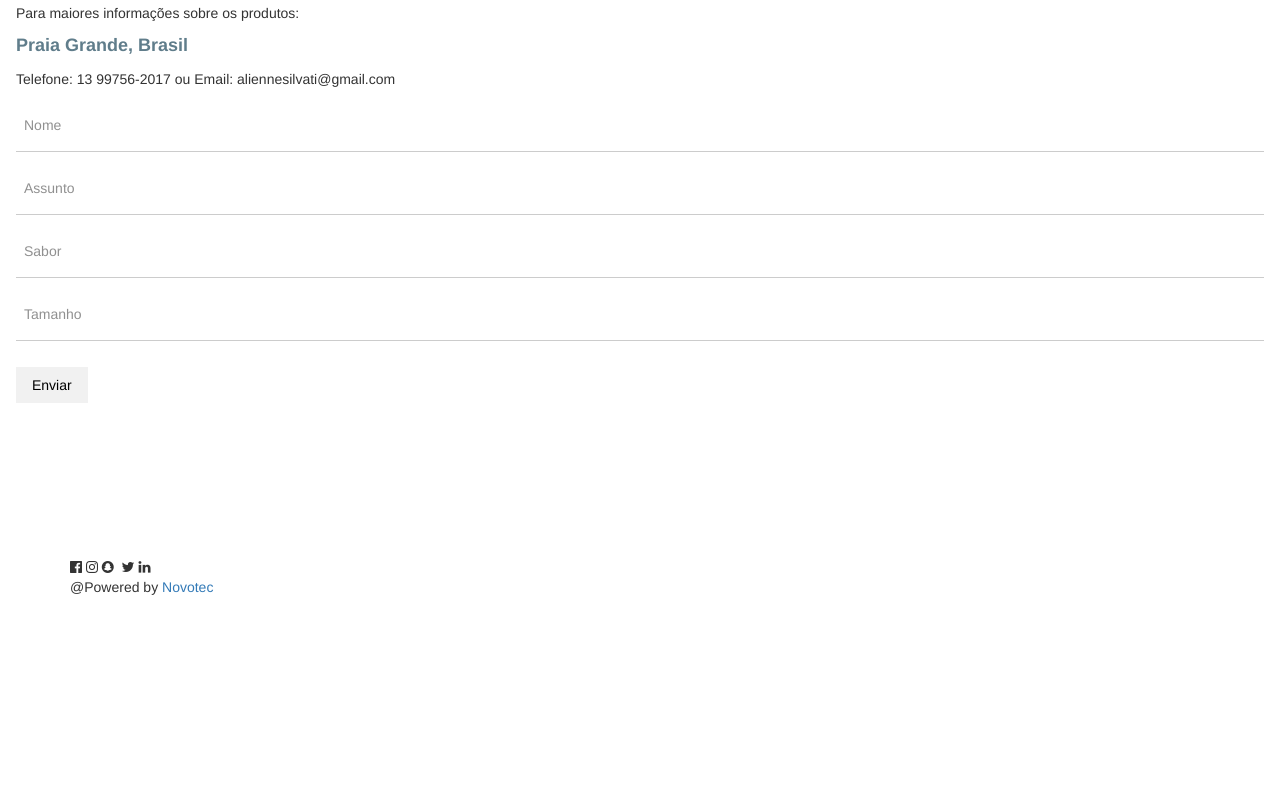
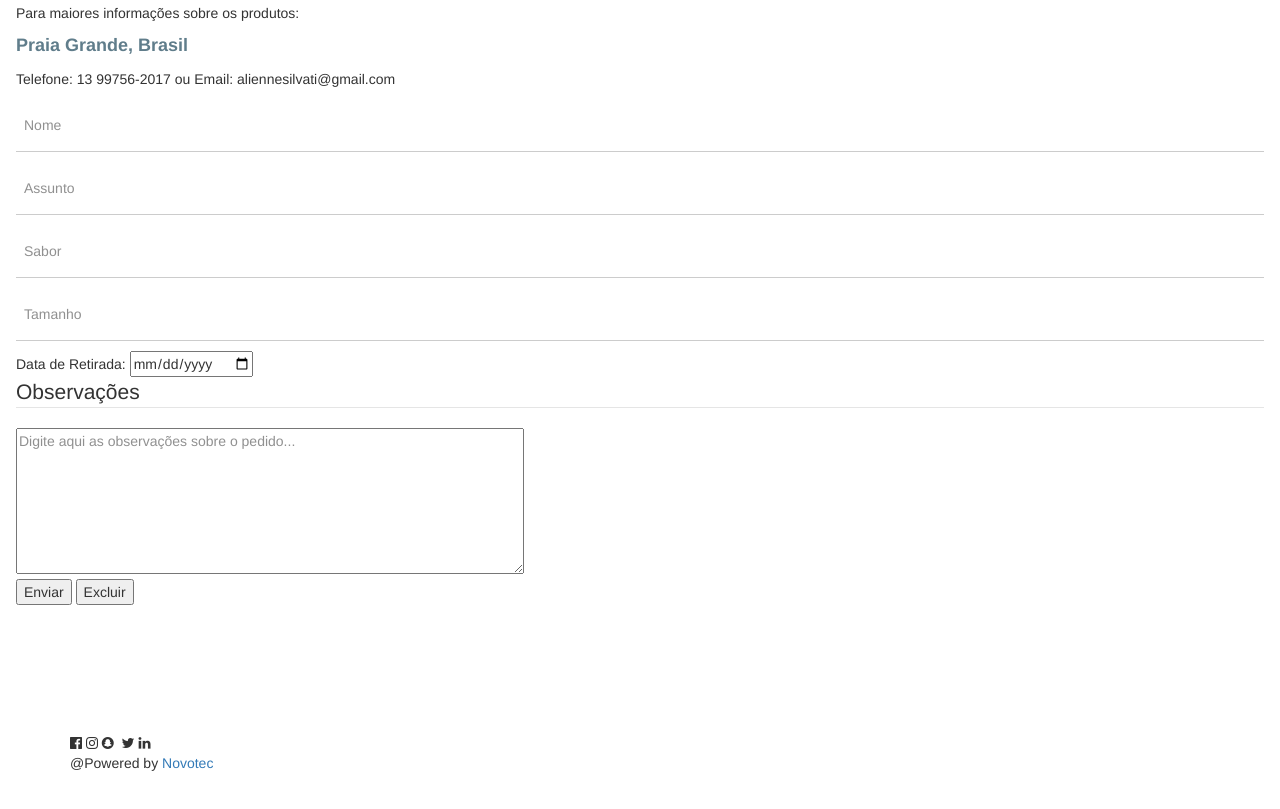
Before and after one commit to AlienneSilva/ProjetoLojaBolos, a plain HTML site: page Projeto.html in a window 1280 px wide. Shown: the part 1731-2540 px from the top of the page. Before the commit the page ends 2402 px from the top, so only its background shows below. Drawn offline with nearby package versions, Linux system fonts and the light colour scheme.

Commit message:
Corrige formulario de contato.

```diff
--- a/Projeto.html
+++ b/Projeto.html
@@ -26,10 +26,12 @@
             <h1>Bolos Tarsa</h1>
             <h2>O melhor Bolo do mundo</h2>
             <!-- Deixando itens de navegação do lado direito e Escondendo em telas pequenas them on small screens -->
-            <ul class="nav navbar-nav w3-right"><!--coloca no final o menu-->
+            <ul class="nav navbar-nav w3-right">
+                <!--coloca no final o menu-->
                 <li><a href="#contato"><span class="glyphicon glyphicon-envelope"> </span> Pedido</a></li>
             </ul>
-                <ul class="nav navbar-nav w3-right"><!--coloca no final o menu-->
+            <ul class="nav navbar-nav w3-right">
+                <!--coloca no final o menu-->
                 <li class="w3-right">
                     <a class="w3-dropdown" data-toggle="dropdown" href="#tipos">Tipos de Bolos
                         <span class="fa fa-caret-down"></span></a>
@@ -50,7 +52,7 @@
     </div>
     <div class="w3-row w3-padding-64" id="ch">
         <div class="w3-col m6 w3-padding-large w3-hide-small">
-        <img src="Imagens\ch.jpg"  class="w3-round w3-image" alt="Table Setting" border="0"></a>
+            <img src="Imagens\ch.jpg" class="w3-round w3-image" alt="Table Setting" border="0"></a>
         </div>
         <div class="w3-col m6 w3-padding-large ">
             <h1>Bolo de Chocolate</h1></br>
@@ -65,7 +67,7 @@
 
     <div class="w3-row w3-padding-64" id="mg">
         <div class="w3-col m6 w3-padding-large w3-hide-small">
-    <img src="Imagens\mg.jpg"  class="w3-round w3-image w3-opacity-min" alt="Table Setting" border="0"></a>
+            <img src="Imagens\mg.jpg" class="w3-round w3-image w3-opacity-min" alt="Table Setting" border="0"></a>
         </div>
         <div class="w3-col m6 w3-padding-large">
             <h1>Bolo de Morango</h1><br>
@@ -79,7 +81,7 @@
     </div>
     <div class="w3-row w3-padding-64" id="nm">
         <div class="w3-col m6 w3-padding-large w3-hide-small">
-    <img src="Imagens\nm.jpg"  class="w3-round w3-image w3-opacity-min" alt="Table Setting" border="0"></a>
+            <img src="Imagens\nm.jpg" class="w3-round w3-image w3-opacity-min" alt="Table Setting" border="0"></a>
         </div>
         <div class="w3-col m6 w3-padding-large">
             <h1>Bolo de Ninho de Morango</h1><br>
@@ -92,7 +94,7 @@
         </div>
         <div class="w3-row w3-padding-64" id="brig">
             <div class="w3-col m6 w3-padding-large w3-hide-small">
-    <img src="Imagens\brig.jpg"  class="w3-round w3-image w3-opacity-min" alt="Table Setting" border="0"></a>
+                <img src="Imagens\brig.jpg" class="w3-round w3-image w3-opacity-min" alt="Table Setting" border="0"></a>
             </div>
             <div class="w3-col m6 w3-padding-large">
                 <h1>Bolo de Brigadeiro</h1><br>
@@ -107,15 +109,33 @@
                 <h1>Faça seu Pedido Aqui!</h1><br>
                 <p>Para maiores informações sobre os produtos:</p>
                 <p class="w3-text-blue-grey w3-large"><b>Praia Grande, Brasil</b></p>
-    <p>Telefone: 13 99756-2017 ou  Email: aliennesilvati@gmail.com</p>
+                <p>Telefone: 13 99756-2017 ou Email: aliennesilvati@gmail.com</p>
                 <footer>
 
                     <form>
-    <p><input class="w3-input w3-padding-16" type="text" placeholder="Nome" ></p>
-    <p><input class="w3-input w3-padding-16" type="number" placeholder="Assunto" ></p>
-    <p><input class="w3-input w3-padding-16" type="text" placeholder="Sabor" ></p>
-    <p><input class="w3-input w3-padding-16" type="text" placeholder="Tamanho" ></p>
-    <p><button class="w3-button w3-light-grey w3-section" type="submit">Enviar</button></p>
+                        <p><input class="w3-input w3-padding-16" type="text" placeholder="Nome"></p>
+                        <p><input class="w3-input w3-padding-16" type="number" placeholder="Assunto"></p>
+                        <p><input class="w3-input w3-padding-16" type="text" placeholder="Sabor"></p>
+                        <p><input class="w3-input w3-padding-16" type="text" placeholder="Tamanho"></p>
+                        <div>
+                            Data de Retirada: <input id="date" type="date">
+                        </div>
+                        <fieldset>
+                            <legend>Observações</legend>
+                            <textarea name="obs" cols="60" rows="7"
+                                placeholder="Digite aqui as observações sobre o pedido..."></textarea>
+                        </fieldset>
+                        <input type="submit" name="submit" value="Enviar" onclick="mensage()" />
+                        <input type="reset" name="excluir" value="Excluir" />
+                        <script language="JavaScript">
+                            var enviar;
+
+                            function mensage() {
+                                window.alert('Seu pedido foi encaminhado com sucesso, aguarde nosso contato telefônico!')
+                            }
+
+                        </script>
+
                     </form>
 
             </div>
@@ -131,68 +151,7 @@
                 <p>@Powered by <a href=" http://www.novotec.sp.gov.br/">Novotec</a>
             </footer>
         </div>
-<!--
 
-
-    <form action="aliennesilvati@gmail.com" name="pedido" method="post">
-
-        Digite seu nome e sobrenome: <input type="text" id="nome" name="nome" placeholder="Nome Sobrenome" required>
-        <p></p>
-        Digite seu Telefone: <input type="text" id="tel" name="tel" placeholder="(00) 00000-0000" maxlength="11"
-            required>
-        <p></p>
-        Digite seu email<input type="email" name="_replyto" placeholder="exemple@exemple.com">
-        <p></p>
-        Escolha o sabor: <select name="sabor">
-            <option value="naoSelecionado">Selecione</option>
-            <option value="chocolate">Chocolate</option>
-            <option value="morango">Morango</option>
-            <option value="ninho">Ninho com Morango</option>
-            <option value="brigadeiro">Brigadeiro</option>
-        </select><br></br>
-        Escolha o tamanho: <select name="tam">
-            <option value="naoSelecionado">Selecione</option>
-            <option value="p">Pequeno - 1Kg</option>
-            <option value="m">Médio - 2kg</option>
-            <option value="g">Grande - 3kg</option>
-            <option value="gg">Extra Grande - 4kg</option>
-        </select>
-        <br></br>
-
-        <legend>Escolha o Recheio e a Massa:</legend>
-        <p></p>
-
-        <input type="checkbox" name="chocolate" value="chocolate">"Massa Baunilha com Recheio de
-        Chocolate"<br></br>
-        <input type="checkbox" name="choco" value="choco">"Massa Chocolate com Recheio de Chocolate"<br></br>
-        <input type="checkbox" name="morango" value="morango">"Massa Baunilha com Recheio de Morango"<br></br>
-        <input type="checkbox" name="ninho" value="ninho">"Massa Baunilha com Recheio de Morango, polvilhado com
-        Ninho"<br></br>
-        <input type="checkbox" name="brigadeiro" value="brigadeiro">"Massa Chocolate com Recheio de
-        Brigadeiro"<br></br>
-        <div>
-            Data de Retirada: <input id="date" type="date">
-        </div>
-
-        <fieldset>
-            <legend>Observações</legend>
-            <textarea name="obs" cols="60" rows="7"
-                placeholder="Digite aqui as observações sobre o pedido..."></textarea>
-        </fieldset>
-        <input type="submit" name="submit" value="Enviar" onclick="mensage()" />
-        <input type="reset" name="excluir" value="Excluir" />
-
-    </form>
-
-    <script language="JavaScript">
-        var enviar;
-
-        function mensage() {
-            window.alert('Seu pedido foi encaminhado com sucesso, aguarde nosso contato telefônico!')
-        }
-
-    </script>
--->
 
 </body>
 
```
Lines whose indentation alone changed are shown as unchanged.
